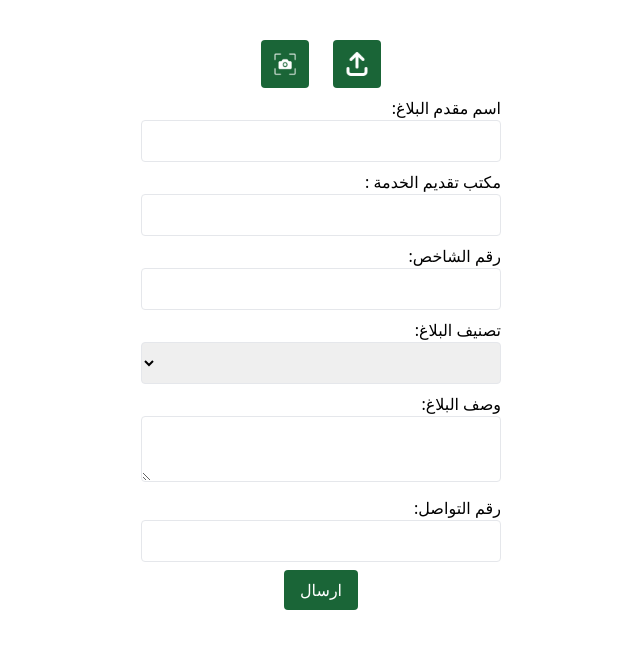
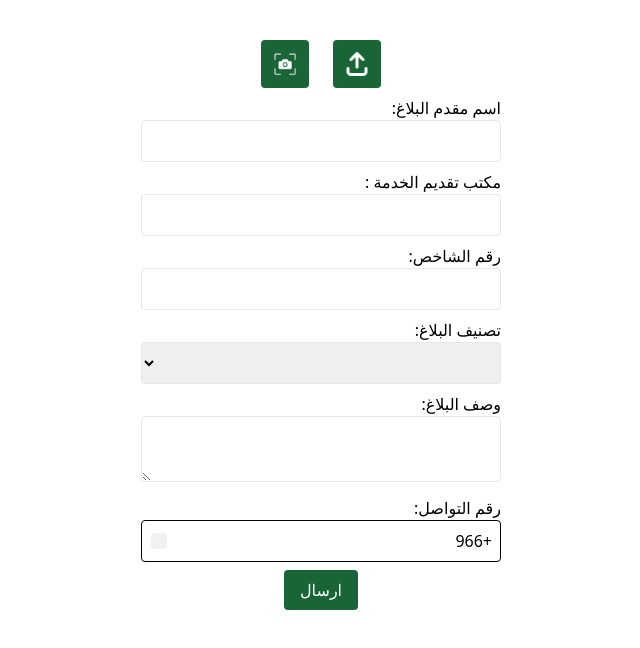
Before and after one commit to seifmahmoud44/eyes-login, a React (Vite) app: page /request/1 in a window 1280 px wide. Shown: the top 648 px of the page, without its empty margins (380-1020 px from the left). Built offline with nearby package versions, Linux system fonts and the light colour scheme.

Commit message:
i think all done

```diff
--- a/package.json
+++ b/package.json
@@ -18,6 +18,7 @@
     "react-dom": "^18.2.0",
     "react-dropzone": "^14.2.3",
     "react-hook-form": "^7.51.4",
+    "react-phone-input-2": "^2.15.1",
     "react-router-dom": "^6.23.1",
     "react-spinners": "^0.13.8",
     "react-webcam": "^7.2.0",
--- a/src/components/Form.jsx
+++ b/src/components/Form.jsx
@@ -8,6 +8,7 @@ import { Toaster, toast } from "sonner";
 import { useLocation, useParams } from "react-router-dom";
 import useAxiosPost from "../hooks/useAxiosPost";
 import { BeatLoader } from "react-spinners";
+import PhoneInput from "react-phone-input-2";
 
 const Form = () => {
   const [uploadFile, setUploadFile] = useState("");
@@ -33,6 +34,7 @@ const Form = () => {
       type_report: type,
       location_map: state.position,
     };
+    console.log(finalData);
     sendData(
       "https://api-eyes.disgin.website/backend/create/reporter.php?api=311958357932035780279254406072",
       finalData
@@ -43,7 +45,7 @@ const Form = () => {
     <div className="flex justify-center items-center">
       <Toaster richColors position="bottom-center" />
       {camModel && (
-        <div className="absolute top-0 left-0 w-full h-full">
+        <div className="absolute top-0 left-0 w-full h-full z-[2000]">
           <CameraCapture
             setUploadFile={setUploadFile}
             setCamModel={setCamModel}
@@ -154,9 +156,44 @@ const Form = () => {
           <label className="block" htmlFor="contact_number">
             رقم التواصل:
           </label>
-          <input
-            className="w-full border focus-visible:outline-none py-2 px-4 rounded focus:border-black"
-            type="number"
+          <PhoneInput
+            country={"sa"}
+            onlyCountries={["sa"]}
+            localization={{
+              ar: "السعودية",
+            }}
+            inputProps={{
+              name: "contact_number",
+              required: true,
+            }}
+            containerStyle={{
+              width: "100%",
+              position: "relative",
+              zIndex: 0, // Ensure the container is relative for absolute positioning
+            }}
+            inputStyle={{
+              width: "calc(100%)", // Adjust the width to make space for the country code
+              border: "1px solid black",
+              outline: "none",
+              padding: "8px",
+              paddingLeft: "45px", // Add padding to accommodate the country code
+              borderRadius: "4px",
+              position: "relative",
+              zIndex: 1,
+            }}
+            buttonStyle={{
+              position: "absolute",
+              top: "50%",
+              left: "10px", // Adjust the position of the country code to the left
+              transform: "translateY(-50%)", // Center vertically
+              backgroundColor: "#f1f1f1",
+              color: "#000",
+              padding: "8px",
+              borderRadius: "4px",
+              border: "none",
+              zIndex: 1,
+            }}
+            // You can add additional props as needed
             {...register("contact_number", { required: true })}
           />
           {errors.contact_number && <span className="text-red-500">مطلوب</span>}
--- a/src/index.css
+++ b/src/index.css
@@ -46,3 +46,14 @@
     background-color: red;
   }
 }
+
+.react-tel-input .react-phone-number-input__country-select {
+  /* Add your custom styles for the country code here */
+  background-color: #f1f1f1;
+  color: #333;
+  padding: 8px;
+  border-radius: 4px;
+}
+.special-label {
+  display: none;
+}
```
Also changed, not shown: 1 other file (tests, documents, lock files or other folders).
